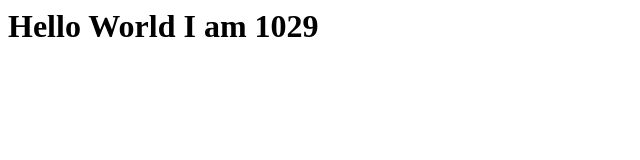
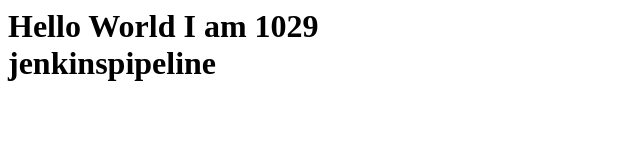
Before and after one commit to JD100gb/Jai_Jenkins, a plain HTML site: page index.html in a window 1280 px wide. Shown: the whole page, without its empty margins (0-640 px from the left). Drawn offline with Linux system fonts and the light colour scheme.

Commit message:
Update index.html

```diff
--- a/index.html
+++ b/index.html
@@ -1,3 +1,5 @@
 <h1>
-  Hello World I am 1029
+  Hello World I am 1029<br>
+  jenkinspipeline
+
 </h1>
```
